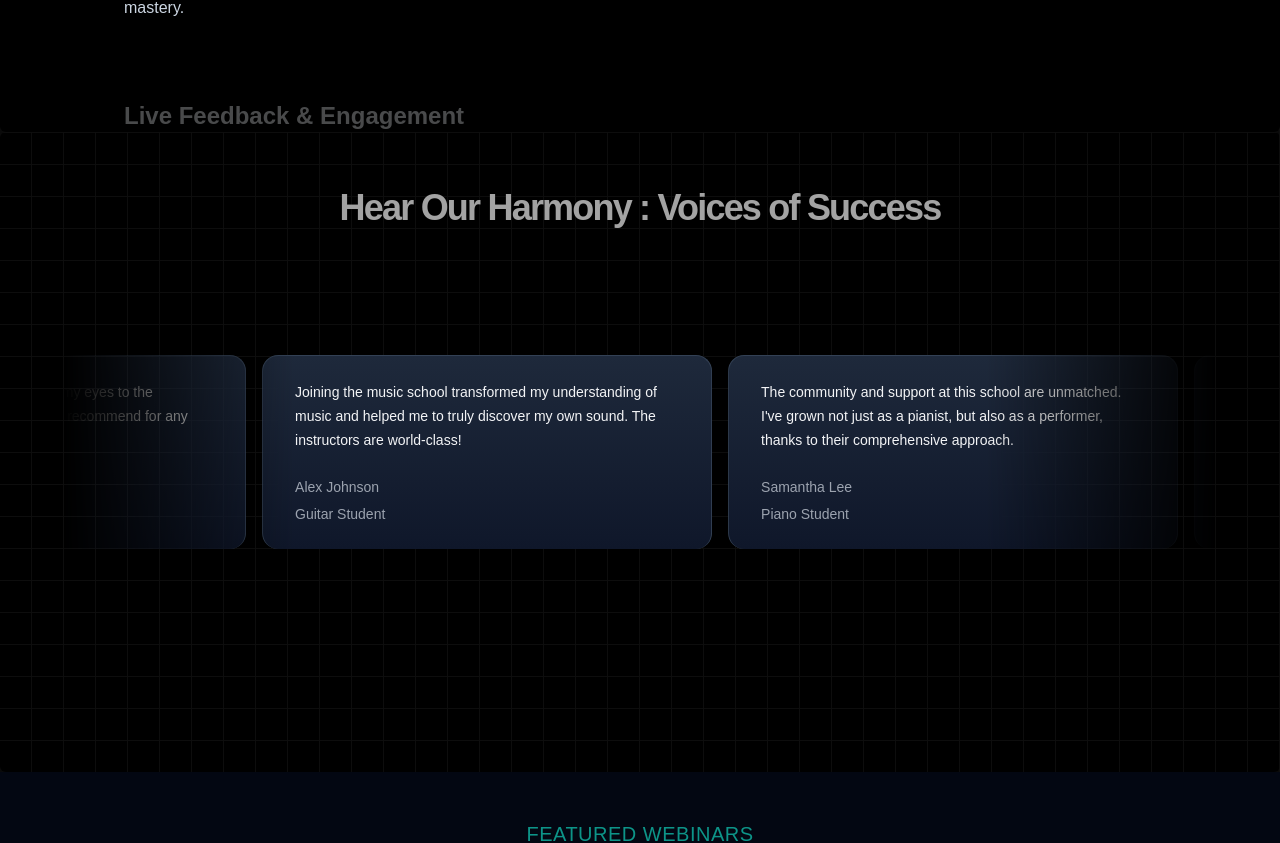
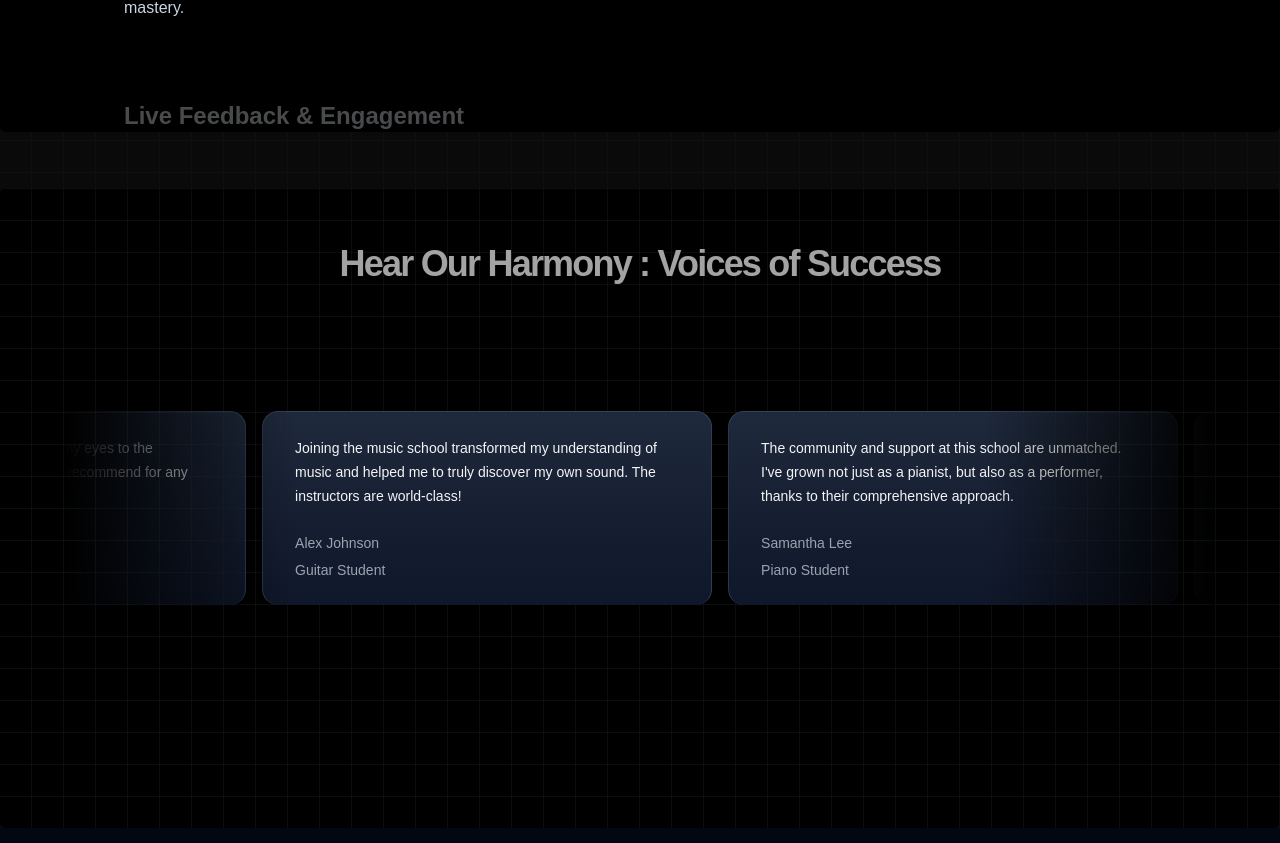
Before and after one commit to Siddesh-Pansare93/next-music, a Next.js app: page / in a window 1280 px wide. Shown: the part 4212-5055 px from the top of the page. Built offline with nearby package versions, Linux system fonts and the light colour scheme.

Commit message:
add margin to top

```diff
--- a/src/components/testimonialsCard.tsx
+++ b/src/components/testimonialsCard.tsx
@@ -5,7 +5,7 @@ import { InfiniteMovingCards } from "./ui/infinite-moving-cards";
 
 export function TestimonialsCard() {
     return (
-        <div className="h-[40rem] rounded-md flex flex-col antialiased bg-white dark:bg-black dark:bg-grid-white/[0.05] items-center justify-center relative overflow-hidden">
+        <div className="h-[40rem] rounded-md mt-14 flex flex-col antialiased bg-white dark:bg-black dark:bg-grid-white/[0.05] items-center justify-center relative overflow-hidden">
             <h1 className="text-2xl sm:text-4xl mb-20 text-neutral-400 text-center absolute top-14  font-extrabold tracking-tighter ">Hear Our Harmony : Voices of Success</h1>
             <div className="flex justify-center w-full overflow-hidden px-4 sm:px-6 lg:px-8">
                 <div className="w-full max-w-6xl">
```
